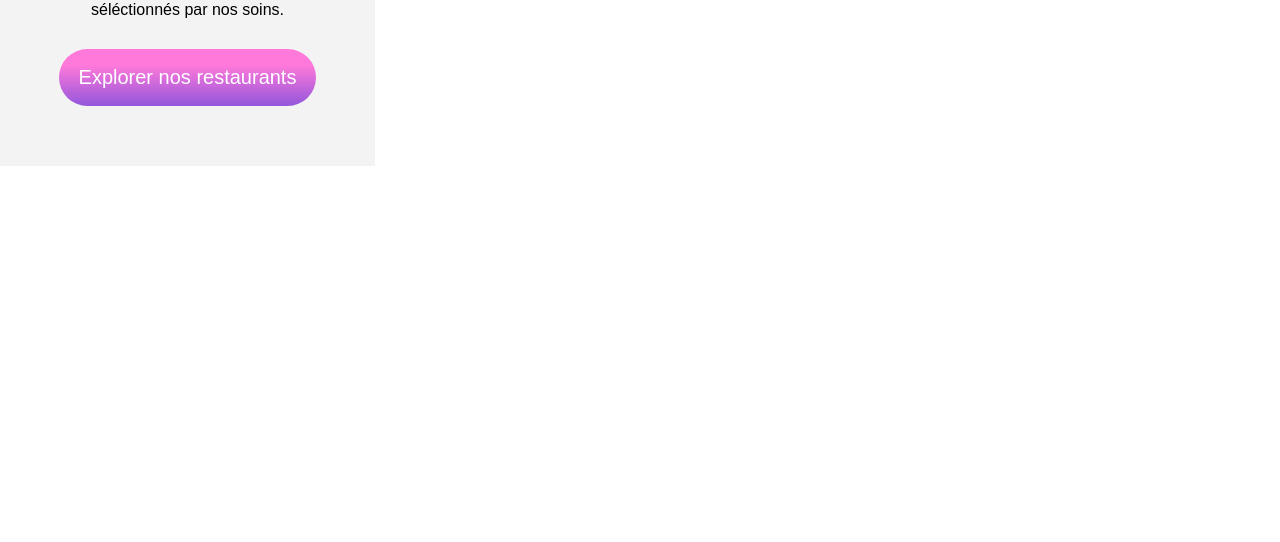
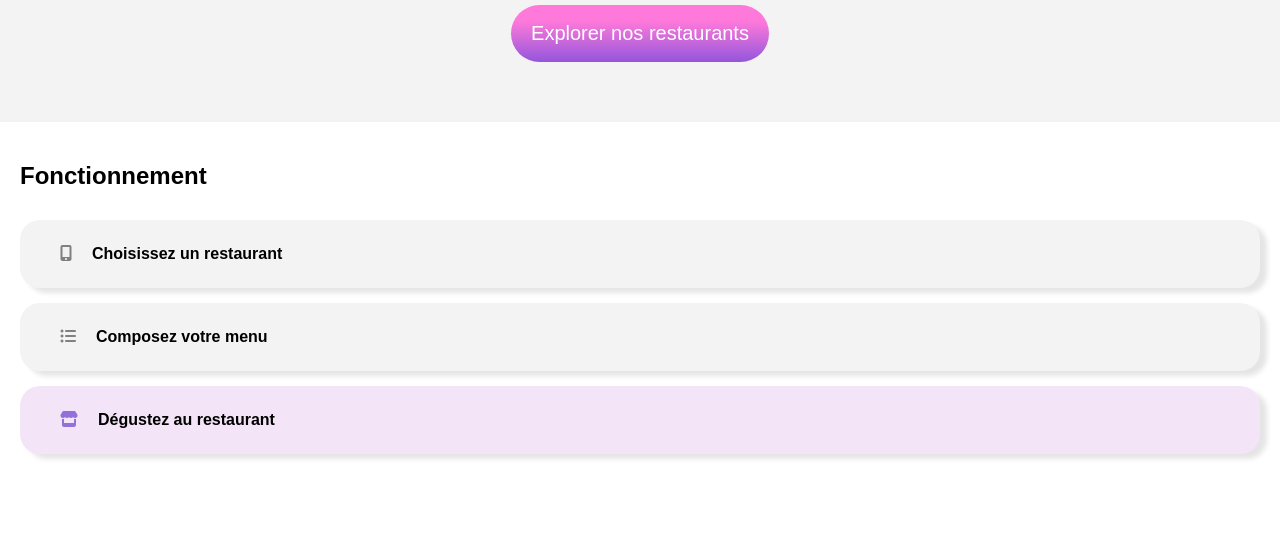
Before and after one commit to sebastienlfv/Ohmyfood, a plain HTML site: page index.html in a window 1280 px wide. Shown: the part 258-800 px from the top of the page. Drawn offline with Linux system fonts and the light colour scheme.

Commit message:
avancement main#1

```diff
--- a/index.html
+++ b/index.html
@@ -20,13 +20,24 @@
                 <i class="fas fa-map-marker-alt"></i><p>Paris, Belleville</p>
             </div>
             <div class="menu-explore">
-                <h1>Réservez me menu qui vous convient</h1>
+                <h1>Réservez le menu qui vous convient</h1>
                 <p>Découvrez des restaurants d'exception, séléctionnés par nos soins.</p>
                 <button>Explorer nos restaurants</button>
             </div>
         </header>
         <main>
-
+            <div class="container-fonctionnement">
+                <h2>Fonctionnement</h2>
+                <div class="fonctionnement">
+                    <i class="fas fa-mobile-alt"></i><p>Choisissez un restaurant</p>
+                </div>
+                <div class="fonctionnement">
+                    <i class="fas fa-list-ul"></i><p>Composez votre menu</p>
+                </div>
+                <div class="fonctionnement-dif">
+                    <i class="fas fa-store"></i><p>Dégustez au restaurant</p>
+                </div>
+            </div>
         </main>
         <footer>
 
--- a/style.css
+++ b/style.css
@@ -2,10 +2,6 @@
     margin: 0;
     padding: 0;
     list-style-type: none;
-}
-
-.blockpage{
-    width: 375px;
 }
 
 header .logo img{
@@ -68,3 +64,45 @@ header .menu-explore button{
     font-weight: 400;
     font-family: sans-serif;
 }
+
+.container-fonctionnement{
+    padding: 40px 20px 40px 20px;
+    font-family: sans-serif;
+}
+
+.container-fonctionnement h2{
+    margin-bottom: 30px;
+
+}
+
+.fonctionnement{
+    display: flex;
+    padding: 0px 0px 20px 0px;
+    background-color:#F3F3F3;
+    margin-bottom: 15px;
+    border-radius: 20px 20px 20px 20px;
+    padding: 25px 0px 25px 40px;
+    font-weight: bold;
+    box-shadow: 7px 5px 5px 0px #E5E5E5;
+}
+
+.fonctionnement i{
+    margin-right: 20px;
+    color: gray;
+}
+
+.fonctionnement-dif{
+    display: flex;
+    padding: 0px 0px 20px 0px;
+    background-color: #F3E4F8;
+    margin-bottom: 15px;
+    border-radius: 20px 20px 20px 20px;
+    padding: 25px 0px 25px 40px;
+    font-weight: bold;
+    box-shadow: 7px 5px 5px 0px #E5E5E5;
+}
+
+.fonctionnement-dif i{
+    margin-right: 20px;
+    color:mediumpurple;
+}
```
